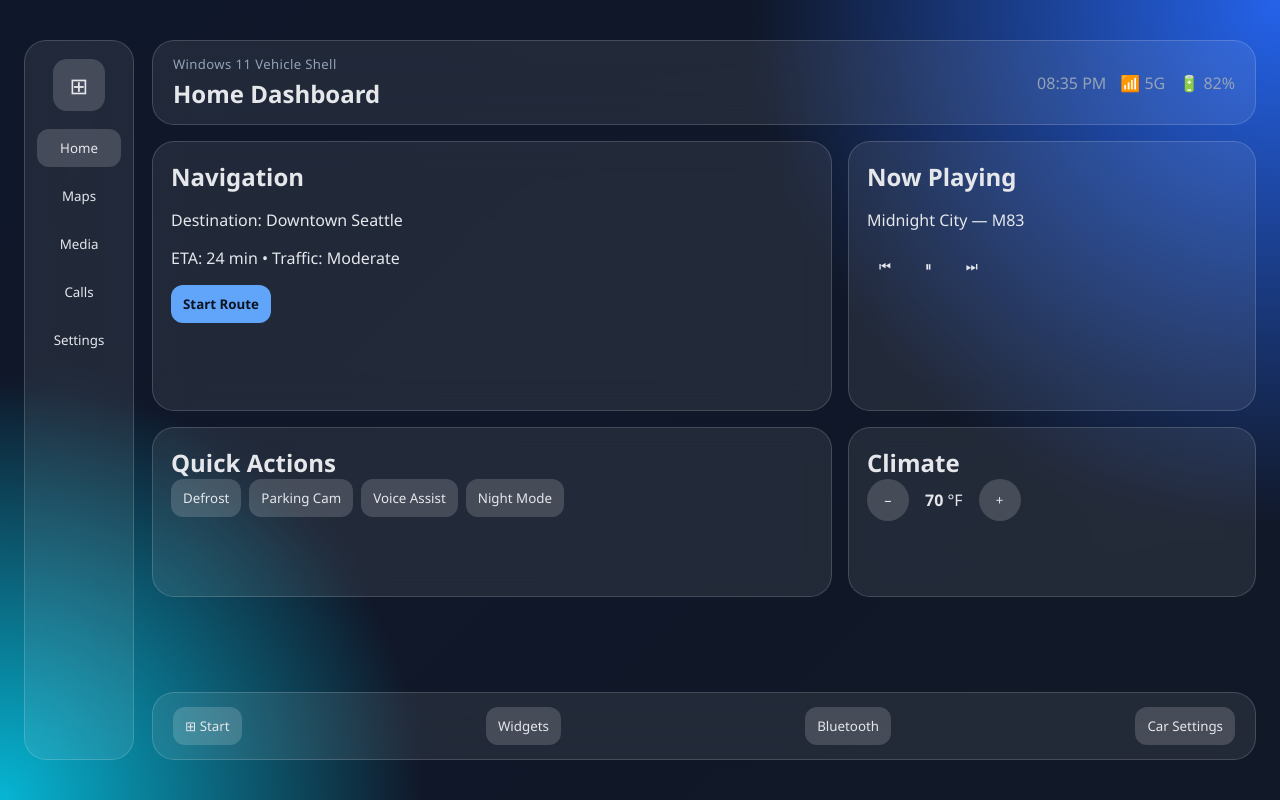
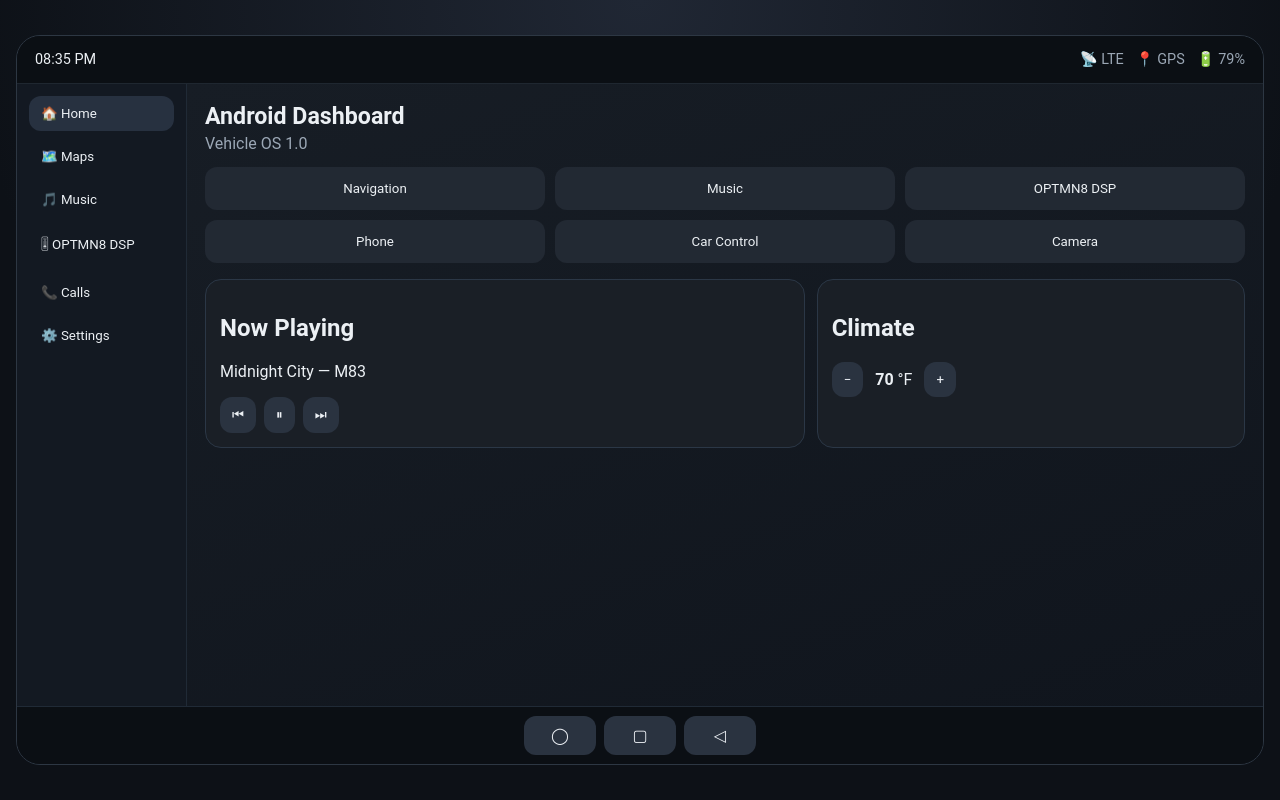
Before and after one commit to Wadeo91/God88-Heasdunit-Ui, a plain HTML site: page index.html in a window 1280 px wide. Drawn offline with Linux system fonts and the light colour scheme.

Commit message:
Redesign to Android-style head unit with OPTMN8 DSP app

```diff
--- a/app.js
+++ b/app.js
@@ -1,28 +1,28 @@
 const clockEl = document.getElementById("clock");
+const viewTitle = document.getElementById("viewTitle");
+const railButtons = document.querySelectorAll(".rail-app");
+const tileButtons = document.querySelectorAll(".tile[data-view]");
+const playlistView = document.getElementById("playlistView");
+const track = document.getElementById("track");
+const play = document.getElementById("play");
 const tempValue = document.getElementById("tempValue");
-const tempUp = document.getElementById("tempUp");
-const tempDown = document.getElementById("tempDown");
-const play = document.getElementById("play");
-const track = document.getElementById("track");
-const viewTitle = document.getElementById("viewTitle");
-const startBtn = document.getElementById("startBtn");
-const startPanel = document.getElementById("startPanel");
-const playlistView = document.getElementById("playlistView");
+const dspReadout = document.getElementById("dspReadout");
 
 const playlist = [
   "Midnight City — M83",
   "Blinding Lights — The Weeknd",
   "Levitating — Dua Lipa",
-  "Sunset Lover — Petit Biscuit",
+  "Starboy — The Weeknd",
   "As It Was — Harry Styles",
 ];
 
-const views = {
-  home: "Home Dashboard",
-  maps: "Maps",
-  media: "Media",
-  calls: "Calls",
-  settings: "Vehicle Settings",
+const titles = {
+  home: "Android Dashboard",
+  maps: "Navigation",
+  media: "Music",
+  dsp: "OPTMN8 DSP",
+  calls: "Phone",
+  settings: "System Settings",
 };
 
 let playing = true;
@@ -35,44 +35,71 @@
   });
 }
 
+function switchView(viewId) {
+  document.querySelectorAll(".view").forEach((view) => {
+    view.classList.toggle("active-view", view.id === viewId);
+  });
+
+  railButtons.forEach((button) => {
+    button.classList.toggle("active", button.dataset.view === viewId);
+  });
+
+  viewTitle.textContent = titles[viewId] || "Android Dashboard";
+}
+
 function setTrack(index) {
   current = (index + playlist.length) % playlist.length;
   track.textContent = playlist[current];
   renderPlaylist();
 }
 
-function setTemp(value) {
-  const bounded = Math.max(60, Math.min(84, value));
+function renderPlaylist() {
+  playlistView.innerHTML = "";
+  playlist.forEach((song, idx) => {
+    const item = document.createElement("li");
+    item.textContent = song;
+    item.style.border = idx === current ? "1px solid #3ddc84" : "1px solid transparent";
+    item.addEventListener("click", () => setTrack(idx));
+    playlistView.appendChild(item);
+  });
+}
+
+function setTemp(next) {
+  const bounded = Math.max(60, Math.min(84, next));
   tempValue.textContent = String(bounded);
 }
 
-function renderPlaylist() {
-  playlistView.innerHTML = "";
-  playlist.forEach((song, index) => {
-    const li = document.createElement("li");
-    li.textContent = song;
-    if (index === current) {
-      li.style.border = "1px solid rgba(96,165,250,0.7)";
-    }
-    li.addEventListener("click", () => setTrack(index));
-    playlistView.appendChild(li);
-  });
+function updateDspReadout() {
+  const bass = document.getElementById("bass").value;
+  const mid = document.getElementById("mid").value;
+  const treble = document.getElementById("treble").value;
+  const sub = document.getElementById("sub").value;
+  dspReadout.textContent = `Bass ${bass >= 0 ? "+" : ""}${bass} • Mid ${mid >= 0 ? "+" : ""}${mid} • Treble ${treble >= 0 ? "+" : ""}${treble} • Sub ${sub >= 0 ? "+" : ""}${sub}`;
 }
 
-function switchView(targetView) {
-  document.querySelectorAll(".view").forEach((view) => {
-    view.classList.toggle("active-view", view.id === targetView);
+function applyPreset(name) {
+  const presets = {
+    flat: { bass: 0, mid: 0, treble: 0, sub: 0 },
+    driver: { bass: 2, mid: 3, treble: 2, sub: 1 },
+    bass: { bass: 8, mid: 1, treble: 2, sub: 7 },
+  };
+
+  const selected = presets[name];
+  if (!selected) return;
+
+  Object.entries(selected).forEach(([key, value]) => {
+    document.getElementById(key).value = value;
   });
 
-  document.querySelectorAll(".rail-btn").forEach((btn) => {
-    btn.classList.toggle("active", btn.dataset.view === targetView);
-  });
-
-  viewTitle.textContent = views[targetView] || "Dashboard";
+  updateDspReadout();
 }
 
-document.querySelectorAll(".rail-btn").forEach((button) => {
+railButtons.forEach((button) => {
   button.addEventListener("click", () => switchView(button.dataset.view));
+});
+
+tileButtons.forEach((tile) => {
+  tile.addEventListener("click", () => switchView(tile.dataset.view));
 });
 
 document.getElementById("prev").addEventListener("click", () => setTrack(current - 1));
@@ -82,25 +109,23 @@
   play.textContent = playing ? "⏸" : "▶";
 });
 
-tempUp.addEventListener("click", () => setTemp(Number(tempValue.textContent) + 1));
-tempDown.addEventListener("click", () => setTemp(Number(tempValue.textContent) - 1));
+document.getElementById("tempUp").addEventListener("click", () => setTemp(Number(tempValue.textContent) + 1));
+document.getElementById("tempDown").addEventListener("click", () => setTemp(Number(tempValue.textContent) - 1));
 
-startBtn.addEventListener("click", () => {
-  const hidden = startPanel.hasAttribute("hidden");
-  if (hidden) {
-    startPanel.removeAttribute("hidden");
-    return;
-  }
-  startPanel.setAttribute("hidden", "");
+["bass", "mid", "treble", "sub"].forEach((id) => {
+  document.getElementById(id).addEventListener("input", updateDspReadout);
 });
 
-document.addEventListener("click", (event) => {
-  if (!startPanel.contains(event.target) && !startBtn.contains(event.target)) {
-    startPanel.setAttribute("hidden", "");
-  }
+document.querySelectorAll(".preset").forEach((button) => {
+  button.addEventListener("click", () => applyPreset(button.dataset.preset));
 });
+
+document.getElementById("homeBtn").addEventListener("click", () => switchView("home"));
+document.getElementById("backBtn").addEventListener("click", () => history.back());
+document.getElementById("appsBtn").addEventListener("click", () => switchView("home"));
 
 updateClock();
 setInterval(updateClock, 1000);
 setTrack(0);
 switchView("home");
+updateDspReadout();
--- a/index.html
+++ b/index.html
@@ -3,128 +3,132 @@
   <head>
     <meta charset="UTF-8" />
     <meta name="viewport" content="width=device-width, initial-scale=1.0" />
-    <title>Head Unit UI • Windows 11 Style</title>
+    <title>Android Head Unit UI + OPTMN8 DSP</title>
     <link rel="stylesheet" href="styles.css" />
   </head>
   <body>
-    <main class="head-unit">
-      <aside class="rail glass" aria-label="Primary navigation">
-        <div class="logo">⊞</div>
-        <button class="rail-btn active" data-view="home">Home</button>
-        <button class="rail-btn" data-view="maps">Maps</button>
-        <button class="rail-btn" data-view="media">Media</button>
-        <button class="rail-btn" data-view="calls">Calls</button>
-        <button class="rail-btn" data-view="settings">Settings</button>
-      </aside>
-
-      <section class="dashboard">
-        <header class="topbar glass">
-          <div>
-            <p class="eyebrow">Windows 11 Vehicle Shell</p>
-            <h1 id="viewTitle">Home Dashboard</h1>
-          </div>
-          <div class="status">
+    <main class="head-unit-shell">
+      <header class="status-bar">
         <span id="clock">--:--</span>
-            <span>📶 5G</span>
-            <span>🔋 82%</span>
+        <div class="status-icons">
+          <span>📡 LTE</span>
+          <span>📍 GPS</span>
+          <span>🔋 79%</span>
         </div>
       </header>
 
-        <section id="home" class="view active-view" aria-label="Home dashboard">
-          <div class="grid">
-            <article class="card glass map-card">
-              <h2>Navigation</h2>
-              <p>Destination: Downtown Seattle</p>
-              <p>ETA: 24 min • Traffic: Moderate</p>
-              <button class="primary">Start Route</button>
-            </article>
+      <section class="workspace">
+        <aside class="app-rail">
+          <button class="rail-app active" data-view="home">🏠 Home</button>
+          <button class="rail-app" data-view="maps">🗺️ Maps</button>
+          <button class="rail-app" data-view="media">🎵 Music</button>
+          <button class="rail-app" data-view="dsp">🎚 OPTMN8 DSP</button>
+          <button class="rail-app" data-view="calls">📞 Calls</button>
+          <button class="rail-app" data-view="settings">⚙️ Settings</button>
+        </aside>
 
-            <article class="card glass media-card">
+        <section class="screen" aria-live="polite">
+          <div class="screen-header">
+            <h1 id="viewTitle">Android Dashboard</h1>
+            <p>Vehicle OS 1.0</p>
+          </div>
+
+          <section id="home" class="view active-view">
+            <div class="app-grid">
+              <button class="tile" data-view="maps">Navigation</button>
+              <button class="tile" data-view="media">Music</button>
+              <button class="tile" data-view="dsp">OPTMN8 DSP</button>
+              <button class="tile" data-view="calls">Phone</button>
+              <button class="tile" data-view="settings">Car Control</button>
+              <button class="tile">Camera</button>
+            </div>
+
+            <div class="split-row">
+              <article class="card">
                 <h2>Now Playing</h2>
                 <p id="track">Midnight City — M83</p>
-              <div class="media-controls">
-                <button id="prev" aria-label="Previous track">⏮</button>
-                <button id="play" aria-label="Play or pause">⏸</button>
-                <button id="next" aria-label="Next track">⏭</button>
+                <div class="controls">
+                  <button id="prev">⏮</button>
+                  <button id="play">⏸</button>
+                  <button id="next">⏭</button>
                 </div>
               </article>
 
-            <article class="card glass quick-card">
-              <h2>Quick Actions</h2>
-              <div class="chips">
-                <button>Defrost</button>
-                <button>Parking Cam</button>
-                <button>Voice Assist</button>
-                <button>Night Mode</button>
-              </div>
-            </article>
-
-            <article class="card glass climate-card">
+              <article class="card">
                 <h2>Climate</h2>
                 <div class="temp-row">
-                <button id="tempDown" aria-label="Decrease temperature">−</button>
+                  <button id="tempDown">−</button>
                   <span><strong id="tempValue">70</strong> °F</span>
-                <button id="tempUp" aria-label="Increase temperature">+</button>
+                  <button id="tempUp">+</button>
                 </div>
               </article>
             </div>
           </section>
 
-        <section id="maps" class="view" aria-label="Maps view">
-          <article class="card glass full-card">
-            <h2>Map Overview</h2>
-            <p>Next turn: Pine St in 1.2 mi • Route guidance ready.</p>
-            <div class="placeholder">🗺️ Full-screen map canvas placeholder</div>
+          <section id="maps" class="view">
+            <article class="card fill">
+              <h2>Navigation</h2>
+              <p>Next maneuver: Merge onto I‑5 N in 800 ft.</p>
+              <div class="map-placeholder">Live map panel</div>
             </article>
           </section>
 
-        <section id="media" class="view" aria-label="Media view">
-          <article class="card glass full-card">
-            <h2>Media Library</h2>
-            <ul class="list" id="playlistView"></ul>
+          <section id="media" class="view">
+            <article class="card fill">
+              <h2>Music Library</h2>
+              <ul id="playlistView" class="list"></ul>
             </article>
           </section>
 
-        <section id="calls" class="view" aria-label="Calls view">
-          <article class="card glass full-card">
+          <section id="dsp" class="view">
+            <article class="card fill">
+              <h2>OPTMN8 DSP</h2>
+              <p>Digital Sound Processor tuning.</p>
+              <div class="eq-grid">
+                <label>Bass <input type="range" id="bass" min="-12" max="12" value="3" /></label>
+                <label>Mid <input type="range" id="mid" min="-12" max="12" value="1" /></label>
+                <label>Treble <input type="range" id="treble" min="-12" max="12" value="4" /></label>
+                <label>Sub <input type="range" id="sub" min="-12" max="12" value="2" /></label>
+              </div>
+              <div class="chips">
+                <button class="preset" data-preset="flat">Flat</button>
+                <button class="preset" data-preset="driver">Driver Focus</button>
+                <button class="preset" data-preset="bass">Bass Boost</button>
+              </div>
+              <p id="dspReadout">Bass +3 • Mid +1 • Treble +4 • Sub +2</p>
+            </article>
+          </section>
+
+          <section id="calls" class="view">
+            <article class="card fill">
               <h2>Recent Calls</h2>
               <ul class="list">
-              <li>Alex — 3 min ago</li>
-              <li>Office — 18 min ago</li>
-              <li>Sam — Yesterday</li>
+                <li>Mom — 2 mins ago</li>
+                <li>Office — 15 mins ago</li>
+                <li>Roadside Assist — Yesterday</li>
               </ul>
             </article>
           </section>
 
-        <section id="settings" class="view" aria-label="Settings view">
-          <article class="card glass full-card">
-            <h2>Vehicle Settings</h2>
+          <section id="settings" class="view">
+            <article class="card fill">
+              <h2>System Settings</h2>
               <div class="chips">
-              <button>Drive Modes</button>
-              <button>Display Brightness</button>
-              <button>Audio EQ</button>
-              <button>System Update</button>
+                <button>Display</button>
+                <button>Bluetooth</button>
+                <button>Hotspot</button>
+                <button>Vehicle</button>
               </div>
             </article>
           </section>
-
-        <footer class="dock glass">
-          <button id="startBtn">⊞ Start</button>
-          <button>Widgets</button>
-          <button>Bluetooth</button>
-          <button>Car Settings</button>
-        </footer>
-
-        <section id="startPanel" class="start-panel glass" aria-label="Start menu" hidden>
-          <h3>Pinned</h3>
-          <div class="chips">
-            <button>Maps</button>
-            <button>Phone</button>
-            <button>Music</button>
-            <button>Vehicle</button>
-          </div>
         </section>
       </section>
+
+      <footer class="android-nav">
+        <button id="homeBtn">◯</button>
+        <button id="appsBtn">▢</button>
+        <button id="backBtn">◁</button>
+      </footer>
     </main>
 
     <script src="app.js"></script>
--- a/styles.css
+++ b/styles.css
@@ -1,119 +1,103 @@
 :root {
-  color-scheme: dark;
-  --bg-1: #0f172a;
-  --bg-2: #111827;
-  --surface: rgba(255, 255, 255, 0.08);
-  --surface-strong: rgba(255, 255, 255, 0.16);
-  --text: #e5e7eb;
-  --muted: #94a3b8;
-  --accent: #60a5fa;
+  --bg: #111418;
+  --panel: #1a1f26;
+  --panel-2: #222933;
+  --text: #ecf0f4;
+  --muted: #9ba7b5;
+  --accent: #3ddc84;
+  --chip: #2a3340;
 }
 
 * {
   box-sizing: border-box;
-  font-family: "Segoe UI", Inter, system-ui, sans-serif;
+  font-family: Roboto, "Segoe UI", sans-serif;
 }
 
 body {
   margin: 0;
   min-height: 100vh;
-  background: radial-gradient(circle at top right, #2563eb 0, transparent 35%),
-    radial-gradient(circle at bottom left, #06b6d4 0, transparent 28%),
-    linear-gradient(135deg, var(--bg-1), var(--bg-2));
-  color: var(--text);
   display: grid;
   place-items: center;
-  padding: 24px;
+  background: radial-gradient(circle at top, #202734, #0d1117 65%);
+  color: var(--text);
+  padding: 16px;
 }
 
-.head-unit {
+.head-unit-shell {
   width: min(1280px, 100%);
-  min-height: 720px;
+  min-height: 730px;
+  background: #0f131a;
+  border-radius: 24px;
+  border: 1px solid #2d3743;
+  overflow: hidden;
   display: grid;
-  grid-template-columns: 110px 1fr;
-  gap: 18px;
-  position: relative;
+  grid-template-rows: 48px 1fr 58px;
 }
 
-.glass {
-  background: var(--surface);
-  border: 1px solid rgba(255, 255, 255, 0.16);
-  backdrop-filter: blur(16px);
-  border-radius: 22px;
-}
-
-.rail {
-  padding: 18px 12px;
-  display: flex;
-  flex-direction: column;
-  gap: 10px;
-}
-
-.logo {
-  width: 52px;
-  height: 52px;
-  margin: 0 auto 8px;
-  display: grid;
-  place-items: center;
-  border-radius: 14px;
-  background: var(--surface-strong);
-  font-size: 1.4rem;
-}
-
-button {
-  border: 0;
-  color: var(--text);
-  background: transparent;
-  border-radius: 12px;
-  padding: 10px 12px;
-  cursor: pointer;
-  transition: 0.2s ease;
-}
-
-button:hover,
-button:focus-visible,
-.rail-btn.active {
-  background: var(--surface-strong);
-  outline: none;
-}
-
-.primary {
-  background: var(--accent);
-  color: #0b1220;
-  font-weight: 700;
-}
-
-.dashboard {
-  display: grid;
-  gap: 16px;
-  grid-template-rows: auto 1fr auto;
-  position: relative;
-}
-
-.topbar,
-.dock {
+.status-bar {
+  background: #0b0f14;
+  border-bottom: 1px solid #1f2730;
   display: flex;
   justify-content: space-between;
   align-items: center;
-  padding: 14px 20px;
+  padding: 0 18px;
+  font-size: 0.9rem;
 }
 
-.topbar h1,
-h2,
-h3 {
-  margin: 0;
+.status-icons {
+  display: flex;
+  gap: 12px;
+  color: var(--muted);
 }
 
-.eyebrow {
-  margin: 0 0 4px;
-  color: var(--muted);
-  font-size: 0.82rem;
-  letter-spacing: 0.03em;
+.workspace {
+  display: grid;
+  grid-template-columns: 170px 1fr;
+  min-height: 0;
 }
 
-.status {
+.app-rail {
+  background: #131922;
+  border-right: 1px solid #202a36;
+  padding: 12px;
   display: flex;
-  gap: 14px;
+  flex-direction: column;
+  gap: 8px;
+}
+
+.rail-app,
+button {
+  border: none;
+  border-radius: 12px;
+  background: transparent;
+  color: var(--text);
+  text-align: left;
+  padding: 10px 12px;
+  cursor: pointer;
+}
+
+.rail-app.active,
+button:hover {
+  background: #273140;
+}
+
+.screen {
+  padding: 18px;
+  background: linear-gradient(160deg, #171d25, #10151d);
+  overflow: auto;
+}
+
+.screen-header {
+  margin-bottom: 14px;
+}
+
+.screen-header h1 {
+  margin: 0;
+  font-size: 1.45rem;
+}
+
+.screen-header p {
+  margin: 4px 0 0;
   color: var(--muted);
 }
 
@@ -125,44 +109,93 @@
   display: block;
 }
 
-.grid {
+.app-grid {
   display: grid;
-  grid-template-columns: 2fr 1.2fr;
-  gap: 16px;
+  grid-template-columns: repeat(3, minmax(120px, 1fr));
+  gap: 10px;
+  margin-bottom: 16px;
+}
+
+.tile {
+  text-align: center;
+  background: var(--panel-2);
+  padding: 14px 8px;
+}
+
+.split-row {
+  display: grid;
+  grid-template-columns: 1.4fr 1fr;
+  gap: 12px;
 }
 
 .card {
-  padding: 18px;
+  background: var(--panel);
+  border: 1px solid #2b3746;
+  border-radius: 16px;
+  padding: 14px;
 }
 
-.map-card {
-  min-height: 270px;
+.fill {
+  min-height: 460px;
 }
 
-.media-card,
-.climate-card,
-.quick-card {
-  min-height: 170px;
+.controls {
+  display: flex;
+  gap: 8px;
 }
 
-.full-card {
-  min-height: 400px;
+.controls button,
+.temp-row button,
+.android-nav button {
+  background: var(--chip);
 }
 
-.placeholder {
-  margin-top: 14px;
-  min-height: 300px;
-  border-radius: 14px;
-  background: rgba(15, 23, 42, 0.55);
+.temp-row {
+  display: flex;
+  align-items: center;
+  gap: 12px;
+}
+
+.map-placeholder {
+  margin-top: 10px;
+  min-height: 340px;
+  border-radius: 12px;
+  background: #0f1318;
+  border: 1px dashed #3a4757;
   display: grid;
   place-items: center;
   color: var(--muted);
 }
 
-.media-controls {
-  display: flex;
+.list {
+  list-style: none;
+  margin: 12px 0 0;
+  padding: 0;
+  display: grid;
+  gap: 8px;
+}
+
+.list li {
+  background: var(--chip);
+  padding: 10px;
+  border-radius: 10px;
+}
+
+.eq-grid {
+  display: grid;
   gap: 10px;
-  margin-top: 8px;
+  margin: 10px 0;
+}
+
+.eq-grid label {
+  display: grid;
+  gap: 6px;
+  color: var(--muted);
+}
+
+input[type="range"] {
+  width: 100%;
+  accent-color: var(--accent);
 }
 
 .chips {
@@ -171,62 +204,45 @@
   gap: 8px;
 }
 
-.chips button,
-.dock button,
-.list li {
-  background: var(--surface-strong);
+.chips button {
+  background: var(--chip);
 }
 
-.list {
-  margin: 12px 0 0;
-  padding: 0;
-  list-style: none;
-  display: grid;
-  gap: 8px;
+#dspReadout {
+  color: var(--accent);
+  margin-top: 12px;
 }
 
-.list li {
-  padding: 12px;
-  border-radius: 10px;
+.android-nav {
+  display: grid;
+  grid-template-columns: repeat(3, 72px);
+  justify-content: center;
+  align-content: center;
+  gap: 8px;
+  border-top: 1px solid #202a36;
+  background: #0b0f14;
 }
 
-.temp-row {
-  display: flex;
-  align-items: center;
-  gap: 16px;
-}
-
-.temp-row button {
-  width: 42px;
-  height: 42px;
-  border-radius: 999px;
-  background: var(--surface-strong);
-}
-
-.start-panel {
-  position: absolute;
-  bottom: 84px;
-  left: 16px;
-  padding: 14px;
-  width: min(360px, calc(100% - 32px));
+.android-nav button {
+  text-align: center;
+  font-size: 1rem;
 }
 
 @media (max-width: 980px) {
-  .head-unit {
+  .workspace {
     grid-template-columns: 1fr;
   }
 
-  .rail {
+  .app-rail {
     flex-direction: row;
-    flex-wrap: wrap;
-    justify-content: center;
+    overflow-x: auto;
   }
 
-  .grid {
+  .split-row {
     grid-template-columns: 1fr;
   }
 
-  .status {
-    font-size: 0.84rem;
+  .app-grid {
+    grid-template-columns: repeat(2, minmax(110px, 1fr));
   }
 }
```
Lines whose indentation alone changed are shown as unchanged.
